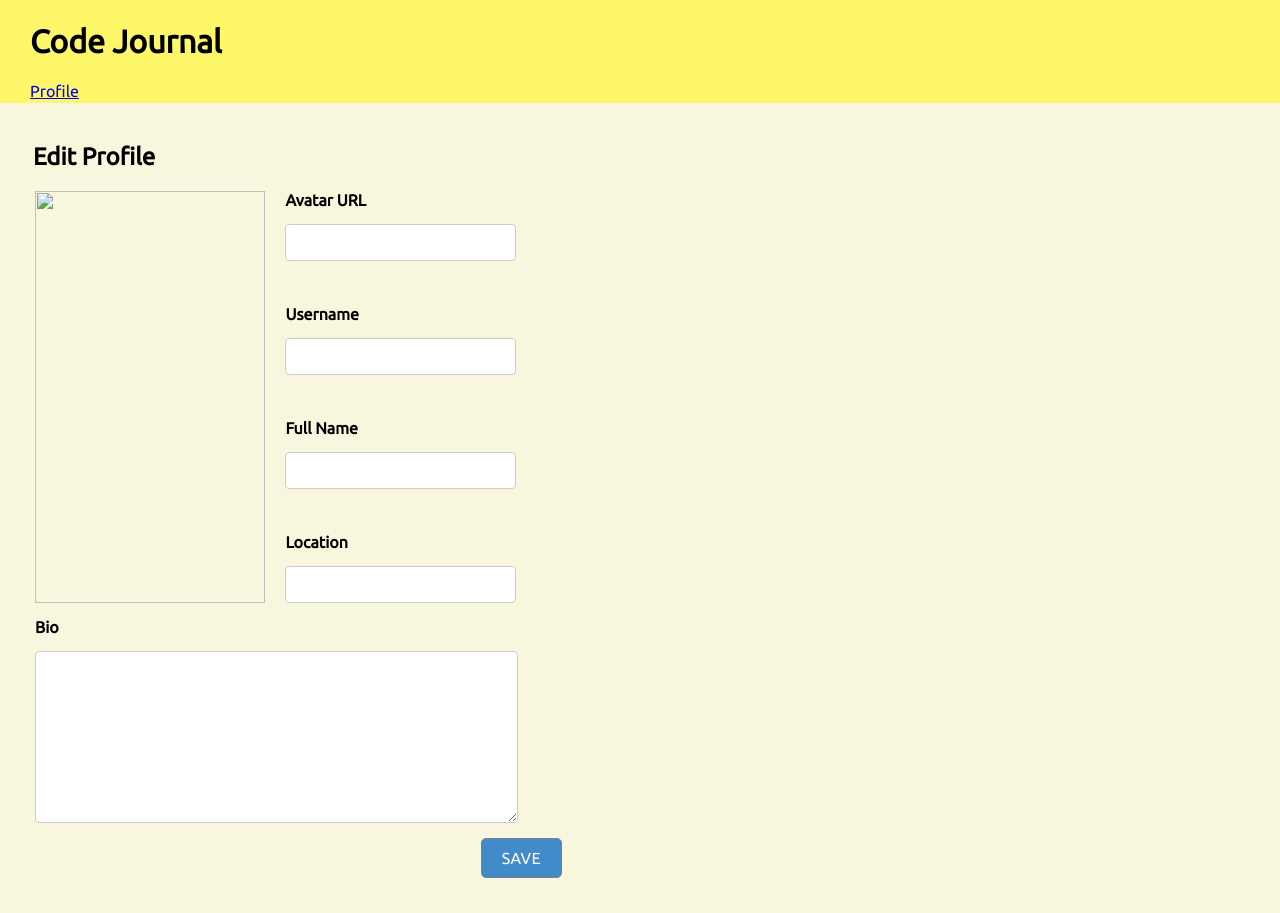
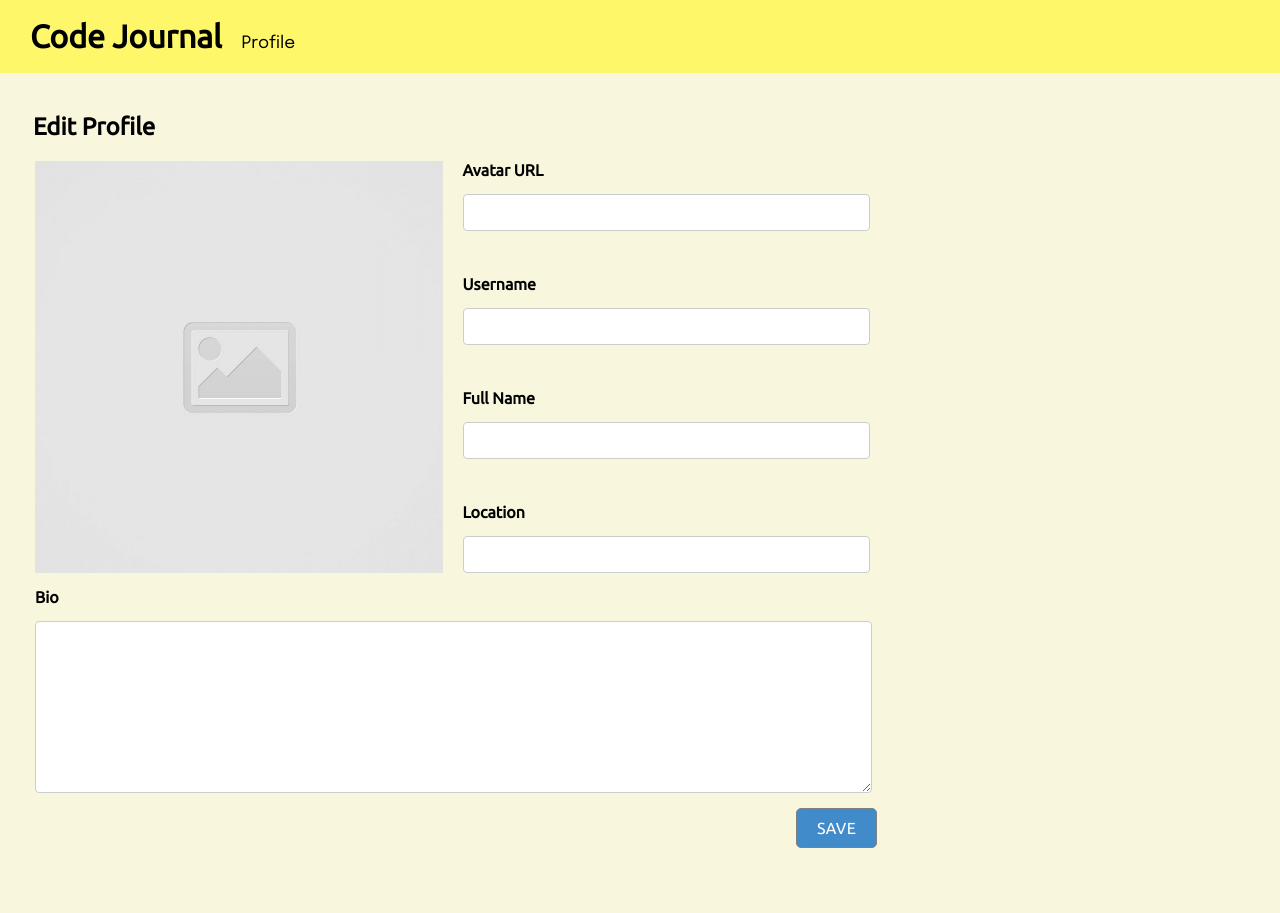
Before and after one commit to michaelvalenzuela/code-journal, a website: page index.html in a window 1280 px wide. After the commit the page ends 883 px from the top, so only its background shows below. Drawn offline with Linux system fonts and the light colour scheme.

```diff
--- a/css/styles.css
+++ b/css/styles.css
@@ -12,8 +12,6 @@
 
 header {
   background-color: #fff76a;
-  color: black;
-  font-family: 'Epilogue', sans-serif;
   padding: 2px 30px;
 }
 
@@ -45,6 +43,15 @@
 
 p {
   padding: 10px;
+}
+
+h1,
+li {
+  display: inline;
+}
+
+ul {
+  padding-left: 0;
 }
 
 .container {
@@ -97,6 +104,19 @@
   text-transform: uppercase;
 }
 
+.nav-item {
+  text-align: center;
+  padding: 14px 16px;
+  text-decoration: none;
+  font-size: 17px;
+  font-family: 'Epilogue', sans-serif;
+  color: black;
+}
+
+.topnav {
+  list-style-type: none;
+}
+
 @media only screen and (max-width: 812px) {
   .save-btn {
     left: 87%;
--- a/index.html
+++ b/index.html
@@ -16,7 +16,12 @@
   <link rel="stylesheet" href="css/styles.css">
 </head>
 <body>
-  <header><h1>Code Journal</h1><a href="#" data-view="profile">Profile</a></header>
+  <header>
+    <ul class="topnav">
+      <h1>Code Journal</h1>
+      <li><a href="#" class="nav-item" data-view="profile">Profile</a></li>
+    </ul>
+  </header>
   <main>
     <div class="container" data-view="edit-profile">
       <h2>Edit Profile</h2>
--- a/js/main.js
+++ b/js/main.js
@@ -115,7 +115,7 @@
       if (dataView === 'profile') {
         removeChildren(view);
         renderProfile();
-      } else if (dataView === 'edit-profile' && data.profile) {
+      } else if (dataView === 'edit-profile' && (data.profile.avatarUrl && data.profile.fullName && data.profile.username && data.profile.location && data.profile.bio)) {
         loadFromDataToEdit();
       }
       view.hidden = false;
@@ -152,6 +152,9 @@
 
 document.addEventListener('click', function (e) {
   if (e.target.tagName === 'A') {
-    swapView(e.target.getAttribute('data-view'));
+    const view = e.target.getAttribute('data-view');
+    if (view !== 'profile' || data.profile.username) {
+      swapView(view);
+    }
   }
 });
```
